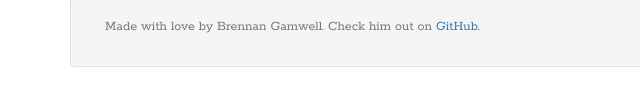
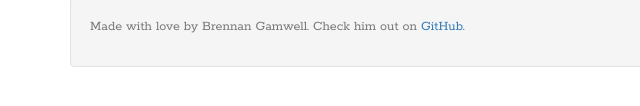
Before and after one commit to bgamwell/node-server-weekend-lab, a website: page public/views/index.html in a window 1280 px wide. Shown: the part 406-512 px from the top of the page, 0-640 px from the left. Drawn offline with nearby package versions, Linux system fonts and the light colour scheme; files that its build step writes are made by us from their sources; no server answers; files whose address does not match are found by name.

Commit message:
Minor code cleanup

```diff
--- a/public/views/index.html
+++ b/public/views/index.html
@@ -77,14 +77,11 @@
       		</div><!-- /.modal-content -->
       	</div><!-- /.modal-dialog -->
       </div><!-- /.modal -->
-      <!--/Edit Post Modal-->
 
     </div> <!-- Close container div -->
 
     <footer class="footer well clearfix"> <!-- Include footer -->
-      <div class="container">
         <p class="text-muted">Made with love by Brennan Gamwell. Check him out on <a href="http://www.github.com/bgamwell">GitHub.</a></p>
-      </div>
     </footer>
 
   <!-- jQuery -->
```
